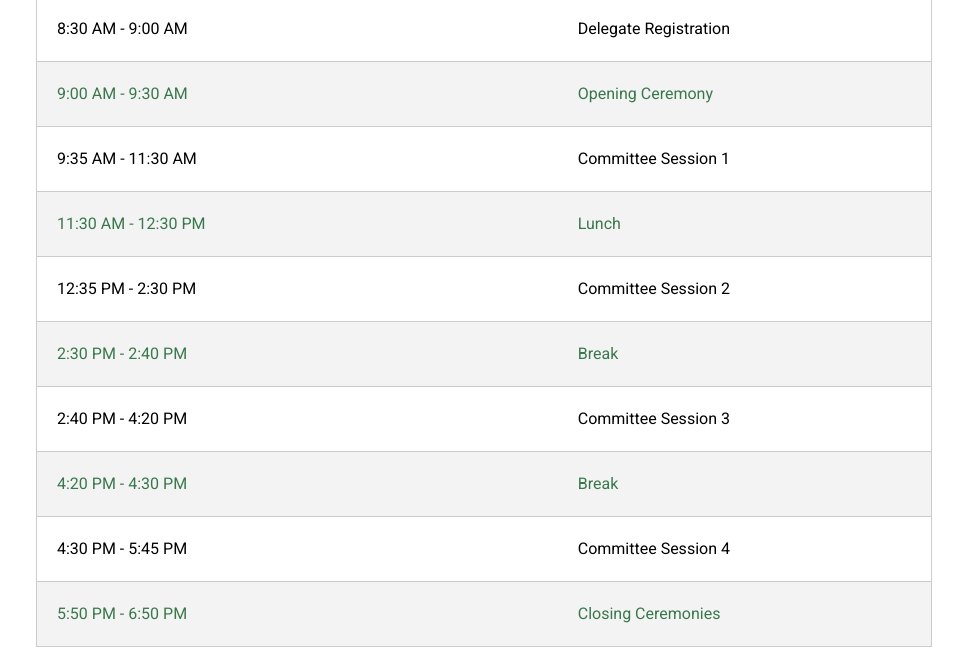
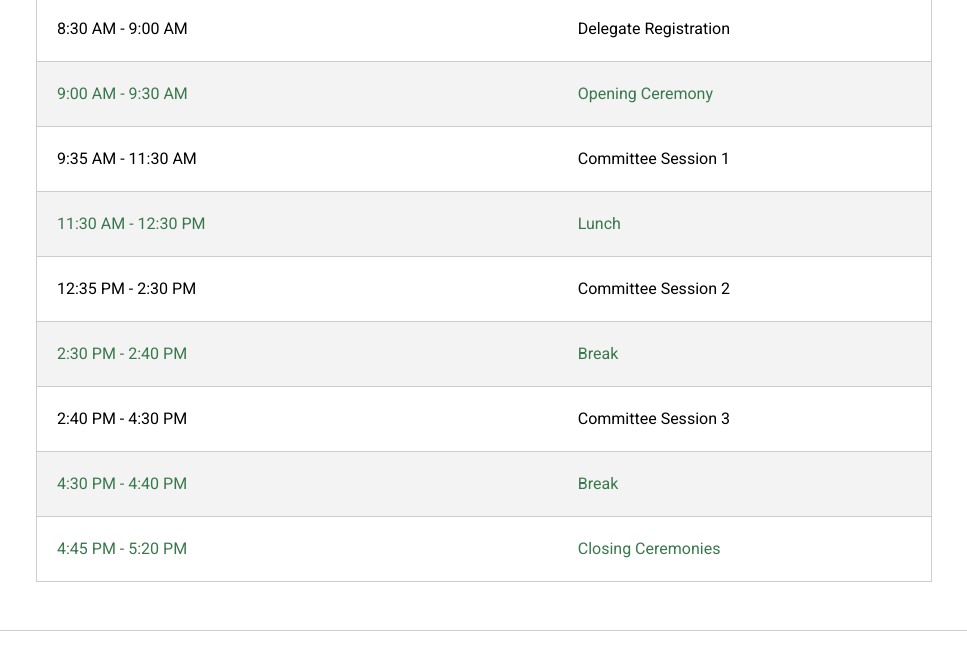
Before and after one commit to gordonn/jhssmun, a plain HTML site: page conference.html in a window 1280 px wide. Shown: the part 716-1374 px from the top of the page, without its empty margins (156-1123 px from the left). Drawn offline with Linux system fonts and the light colour scheme.

Commit message:
Update conference.html

```diff
--- a/conference.html
+++ b/conference.html
@@ -144,25 +144,19 @@
                <td>Break</td>
             </tr>
             <tr>
-               <td>2:40 PM - 4:20 PM</td>
+               <td>2:40 PM - 4:30 PM</td>
                <td></td>
                <td></td>
                <td>Committee Session 3</td>
             </tr>
             <tr class="active-row">
-               <td>4:20 PM - 4:30 PM</td>
+               <td>4:30 PM - 4:40 PM</td>
                <td></td>
                <td></td>
                <td>Break</td>
             </tr>
-            <tr>
-               <td>4:30 PM - 5:45 PM</td>
-               <td></td>
-               <td></td>
-               <td>Committee Session 4</td>
-            </tr>
             <tr class="active-row">
-               <td>5:50 PM - 6:50 PM</td>
+               <td>4:45 PM - 5:20 PM</td>
                <td></td>
                <td></td>
                <td>Closing Ceremonies</td>
```
